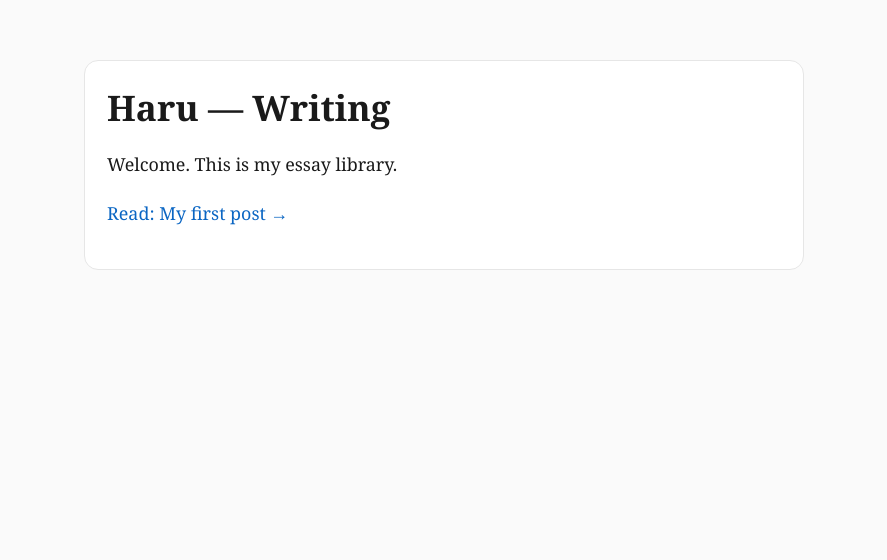
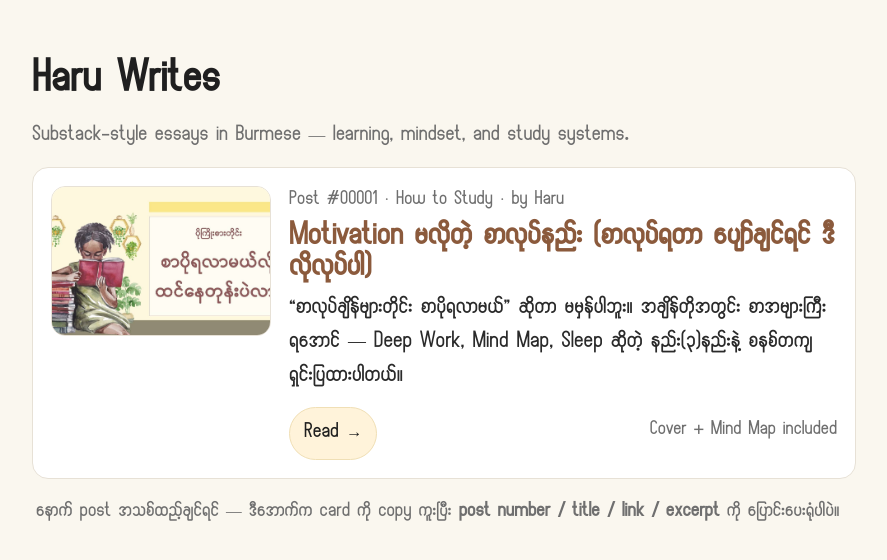
Before and after one commit to Y3llowFlash/haruwrites, a plain HTML site: page index.html in a window 1280 px wide. Shown: the whole page, without its empty margins (196-1083 px from the left). Drawn offline with Linux system fonts and the light colour scheme.

Commit message:
Update index.html

```diff
--- a/index.html
+++ b/index.html
@@ -1,26 +1,227 @@
 <!doctype html>
-<html>
+<html lang="my">
 <head>
   <meta charset="utf-8" />
-  <meta name="viewport" content="width=device-width,initial-scale=1" />
-  <title>Haru — Essays</title>
+  <meta name="viewport" content="width=device-width, initial-scale=1" />
+  <title>Haru Writes</title>
+
   <style>
-    body{background:#fafafa;margin:0;font-family:Georgia,serif;color:#1a1a1a}
-    .wrap{max-width:720px;margin:60px auto;padding:0 18px}
-    .card{background:#fff;border:1px solid #e6e6e6;border-radius:14px;padding:22px}
-    h1{margin:0 0 8px;font-size:2.2rem}
-    p{font-size:1.12rem;line-height:1.75}
-    a{color:#0b66c3;text-decoration:none}
-    a:hover{text-decoration:underline}
+    /* ===== Burmese Font (local) ===== */
+    @font-face {
+      font-family: "Myittar";
+      src: url("assets/fonts/M03_Myittar-Regular.ttf") format("truetype");
+      font-weight: 400;
+      font-style: normal;
+    }
+
+    :root{
+      --bg:#faf7ef;
+      --paper:#ffffff;
+      --text:#1f1f1f;
+      --muted:#6f6f6f;
+      --line:#e7e1d6;
+      --link:#8b5a3c;
+      --maxw:860px;
+      --radius:16px;
+    }
+
+    *{ box-sizing:border-box; }
+    body{
+      margin:0;
+      background:var(--bg);
+      color:var(--text);
+      font-family:"Myittar", serif;
+      -webkit-font-smoothing:antialiased;
+      -moz-osx-font-smoothing:grayscale;
+      line-height:1.9;
+    }
+
+    .container{
+      max-width:var(--maxw);
+      margin:48px auto;
+      padding:0 18px;
+    }
+
+    /* Top header */
+    .top{
+      display:flex;
+      align-items:flex-end;
+      justify-content:space-between;
+      gap:14px;
+      margin-bottom:18px;
+    }
+    .brand h1{
+      margin:0;
+      font-size:2.2rem;
+      letter-spacing:0.2px;
+    }
+    .brand p{
+      margin:6px 0 0;
+      color:var(--muted);
+      font-size:1.05rem;
+      line-height:1.7;
+    }
+    .nav a{
+      color:var(--muted);
+      text-decoration:none;
+      font-size:0.98rem;
+      margin-left:14px;
+    }
+    .nav a:hover{ color:var(--text); }
+
+    /* Feed layout */
+    .feed{
+      display:grid;
+      grid-template-columns: 1fr;
+      gap:16px;
+    }
+
+    .card{
+      background:var(--paper);
+      border:1px solid var(--line);
+      border-radius:var(--radius);
+      overflow:hidden;
+    }
+
+    .card-inner{
+      display:grid;
+      grid-template-columns: 220px 1fr;
+      gap:18px;
+      padding:18px;
+    }
+
+    .thumb{
+      border-radius:14px;
+      overflow:hidden;
+      border:1px solid var(--line);
+      background:#fff;
+      height: 150px;
+      display:flex;
+      align-items:center;
+      justify-content:center;
+    }
+    .thumb img{
+      width:100%;
+      height:100%;
+      object-fit:cover;
+      display:block;
+    }
+
+    .meta{
+      color:var(--muted);
+      font-size:0.95rem;
+      margin-bottom:6px;
+    }
+
+    .title{
+      margin:0 0 8px;
+      font-size:1.55rem;
+      line-height:1.25;
+    }
+
+    .excerpt{
+      margin:0 0 14px;
+      font-size:1.12rem;
+      color:#2a2a2a;
+    }
+
+    .row{
+      display:flex;
+      align-items:center;
+      justify-content:space-between;
+      gap:12px;
+      flex-wrap:wrap;
+    }
+
+    .btn{
+      display:inline-block;
+      background:#fff3da;
+      border:1px solid #f0dfb5;
+      color:var(--text);
+      text-decoration:none;
+      padding:10px 14px;
+      border-radius:999px;
+      font-size:1.02rem;
+    }
+    .btn:hover{
+      text-decoration:none;
+      filter:brightness(0.98);
+    }
+
+    a{ color:var(--link); text-decoration:none; }
+    a:hover{ text-decoration:underline; }
+
+    .footer{
+      margin-top:18px;
+      color:var(--muted);
+      font-size:0.98rem;
+      line-height:1.8;
+      padding:0 4px;
+    }
+
+    /* Mobile */
+    @media (max-width: 720px){
+      .card-inner{ grid-template-columns: 1fr; }
+      .thumb{ height: 190px; }
+      .top{ align-items:flex-start; flex-direction:column; }
+      .nav a{ margin-left:0; margin-right:14px; }
+    }
   </style>
 </head>
+
 <body>
-  <div class="wrap">
-    <div class="card">
-      <h1>Haru — Writing</h1>
-      <p>Welcome. This is my essay library.</p>
-      <p><a href="posts/post00001.html">Read: My first post →</a></p>
+  <div class="container">
+
+    <div class="top">
+      <div class="brand">
+        <h1>Haru Writes</h1>
+        <p>Substack-style essays in Burmese — learning, mindset, and study systems.</p>
+      </div>
+
+      <div class="nav">
+        <!-- Optional links (create these later if you want) -->
+        <!-- <a href="series/how-to-study-effectively.html">Series</a> -->
+        <!-- <a href="about.html">About</a> -->
+      </div>
     </div>
+
+    <div class="feed">
+
+      <!-- ===== Post Card: #00001 ===== -->
+      <article class="card">
+        <div class="card-inner">
+          <a class="thumb" href="posts/post00001.html" aria-label="Read Post 00001">
+            <img src="assets/images/post00001/cover.jpg" alt="Post 00001 cover" />
+          </a>
+
+          <div>
+            <div class="meta">Post #00001 · How to Study · by Haru</div>
+            <h2 class="title">
+              <a href="posts/post00001.html">Motivation မလိုတဲ့ စာလုပ်နည်း (စာလုပ်ရတာ ပျော်ချင်ရင် ဒီလိုလုပ်ပါ)</a>
+            </h2>
+
+            <p class="excerpt">
+              “စာလုပ်ချိန်များတိုင်း စာပိုရလာမယ်” ဆိုတာ မမှန်ပါဘူး။
+              အချိန်တိုအတွင်း စာအများကြီးရအောင် — Deep Work, Mind Map, Sleep ဆိုတဲ့
+              နည်း(၃)နည်းနဲ့ စနစ်တကျ ရှင်းပြထားပါတယ်။
+            </p>
+
+            <div class="row">
+              <a class="btn" href="posts/post00001.html">Read →</a>
+              <span class="meta">Cover + Mind Map included</span>
+            </div>
+          </div>
+        </div>
+      </article>
+
+      <!-- Copy this whole <article> block to add Post #00002, #00003... -->
+
+    </div>
+
+    <div class="footer">
+      နောက် post အသစ်ထည့်ချင်ရင် — ဒီအောက်က card ကို copy ကူးပြီး <strong>post number / title / link / excerpt</strong> ကို ပြောင်းပေးရုံပါပဲ။
+    </div>
+
   </div>
 </body>
 </html>
```
